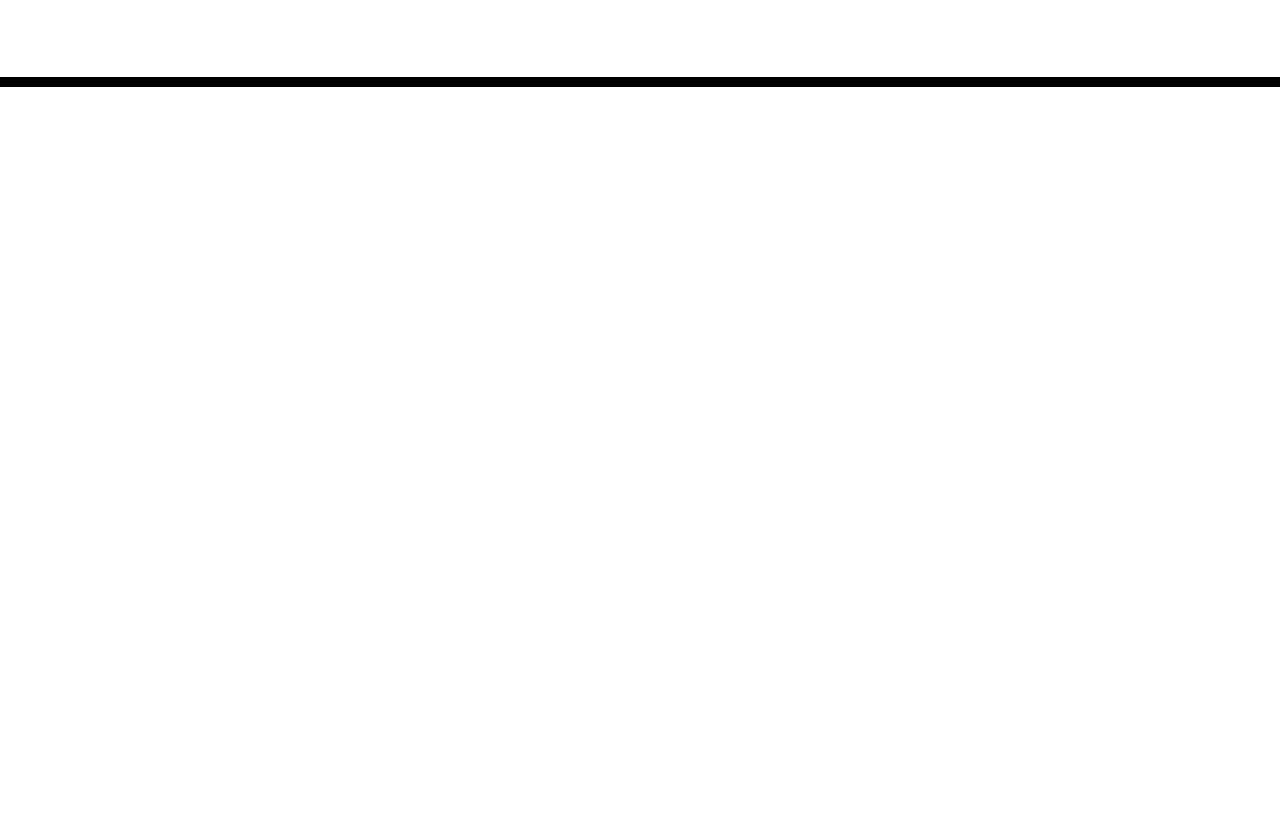
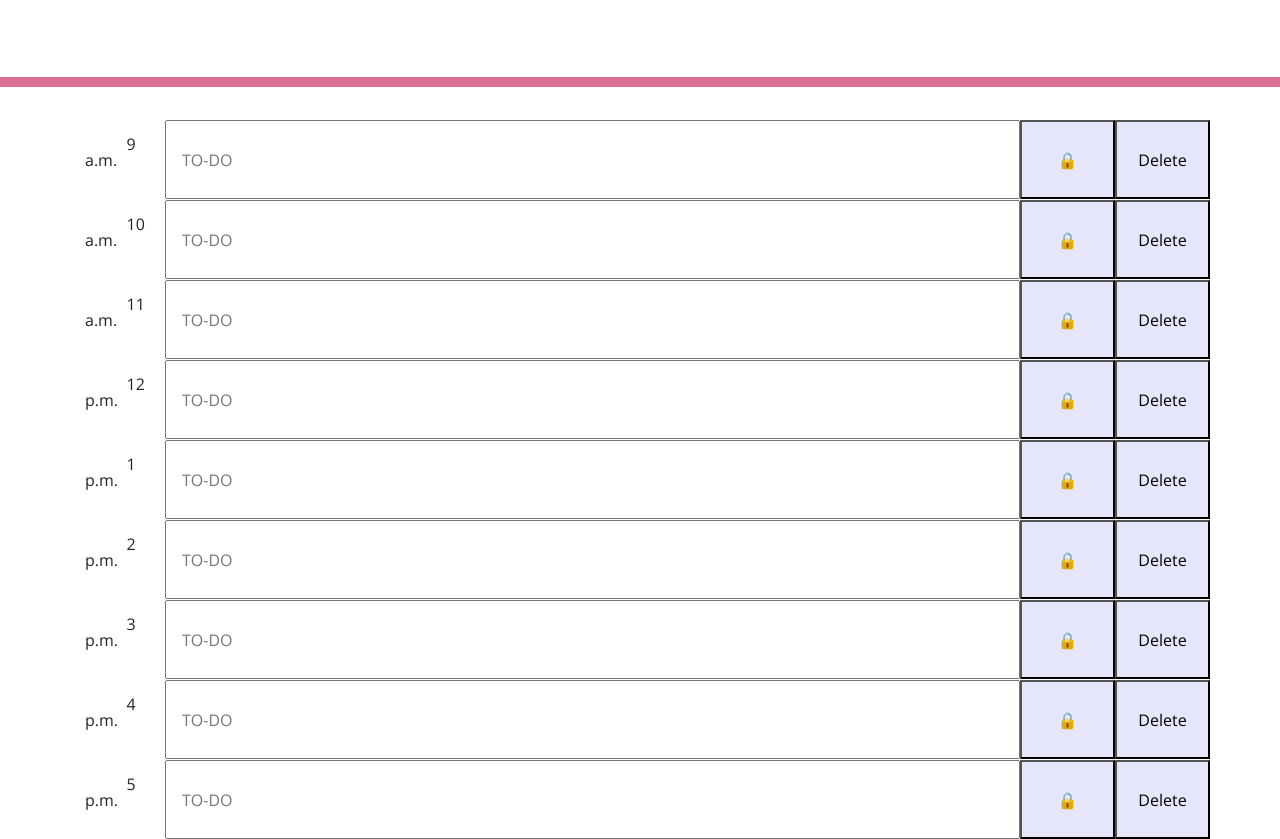
Before and after one commit to SonyaRang/Calendar-app, a plain HTML site: page index.html in a window 1280 px wide. Shown: the part 181-1020 px from the top of the page. Before the commit the page ends 800 px from the top, so only its background shows below. Drawn offline with nearby package versions, Linux system fonts and the light colour scheme; files that its build step writes are made by us from their sources.

Commit message:
finised html

```diff
--- a/assets/style.css
+++ b/assets/style.css
@@ -18,7 +18,7 @@ textarea{
   background-color: transparent;
   color: black;
   border-radius: 0;
-  border-bottom: 10px solid black;
+  border-bottom: 10px solid palevioletred;
 }
 
 .description{
@@ -69,3 +69,11 @@ textarea{
   font-size: 20px;
   transition: all .3s ease-in-out;
 }
+
+#saveBTN {
+  background-color: lavender;
+}
+
+#delBTN {
+  background-color: lavender;
+}
--- a/index.html
+++ b/index.html
@@ -18,7 +18,7 @@
       href="https://fonts.googleapis.com/css?family=Open+Sans&display=swap"
       rel="stylesheet"
     />
-    <link rel="stylesheet" href="style.css" />
+    <link rel="stylesheet" href="./assets/style.css" />
     <title>Work Day Scheduler</title>
   </head>
 
@@ -28,10 +28,100 @@
       <p class="lead">A simple calendar app for scheduling your work day</p>
       <p id="currentDay" class="lead"></p>
     </header>
+
     <div class="container">
-      <!-- Timeblocks go here -->
-    </div>
+      <!-- 9am -->
+      <div class="row">
+        <div class="time col-1">
+          9 a.m.
+        </div>
+        <input id="AddtoDo" class="col-9 description" type="text" placeholder="TO-DO"/>
+        <button id="saveBTN" class="col-1">🔒</button>
+        <button id="delBTN" class="col-1">Delete</button>
+      </div>
 
+      <!--10am-->
+      <div class="row">
+        <div class="time col-1">
+          10 a.m.
+        </div>
+        <input id="AddtoDo" class="col-9 description" type="text" placeholder="TO-DO"/>
+        <button id="saveBTN" class="col-1">🔒</button>
+        <button id="delBTN" class="col-1">Delete</button>
+      </div>
+
+      <!--11am-->
+      <div class="row">
+        <div class="time col-1">
+          11 a.m.
+        </div>
+        <input id="AddtoDo" class="col-9 description" type="text" placeholder="TO-DO"/>
+        <button id="saveBTN" class="col-1">🔒</button>
+        <button id="delBTN" class="col-1">Delete</button>
+      </div>
+
+      <!--12pm-->
+      <div class="row">
+        <div class="time col-1">
+          12 p.m.
+        </div>
+        <input id="AddtoDo" class="col-9 description" type="text" placeholder="TO-DO"/>
+        <button id="saveBTN" class="col-1">🔒</button>
+        <button id="delBTN" class="col-1">Delete</button>
+      </div>
+
+      <!--1pm-->
+      <div class="row">
+        <div class="time col-1">
+          1 p.m.
+        </div>
+        <input id="AddtoDo" class="col-9 description" type="text" placeholder="TO-DO"/>
+        <button id="saveBTN" class="col-1">🔒</button>
+        <button id="delBTN" class="col-1">Delete</button>
+      </div>
+
+      <!--2pm-->
+      <div class="row">
+        <div class="time col-1">
+          2 p.m.
+        </div>
+        <input id="AddtoDo" class="col-9 description" type="text" placeholder="TO-DO"/>
+        <button id="saveBTN" class="col-1">🔒</button>
+        <button id="delBTN" class="col-1">Delete</button>
+      </div>
+
+      <!--3pm-->
+      <div class="row">
+        <div class="time col-1">
+          3 p.m.
+        </div>
+        <input id="AddtoDo" class="col-9 description" type="text" placeholder="TO-DO"/>
+        <button id="saveBTN" class="col-1">🔒</button>
+        <button id="delBTN" class="col-1">Delete</button>
+      </div>
+
+      <!-- 4pm -->
+      <div class="row">
+        <div class="time col-1">
+          4 p.m.
+        </div>
+        <input id="AddtoDo" class="col-9 description" type="text" placeholder="TO-DO"/>
+        <button id="saveBTN" class="col-1">🔒</button>
+        <button id="delBTN" class="col-1">Delete</button>
+      </div>
+
+      <!-- 5 pm -->
+      <div class="row">
+        <div class="time col-1">
+          5 p.m.
+        </div>
+        <input id="AddtoDo" class="col-9 description" type="text" placeholder="TO-DO"/>
+        <button id="saveBTN" class="col-1">🔒</button>
+        <button id="delBTN" class="col-1">Delete</button>
+      </div>
+      </div>
+
+    <script src="./js/java.js"></script>
     <script src="https://code.jquery.com/jquery-3.4.1.min.js"></script>
     <script src="https://cdnjs.cloudflare.com/ajax/libs/moment.js/2.24.0/moment.min.js"></script>
   </body>
```
Also changed, not shown: js/java.js (added).
